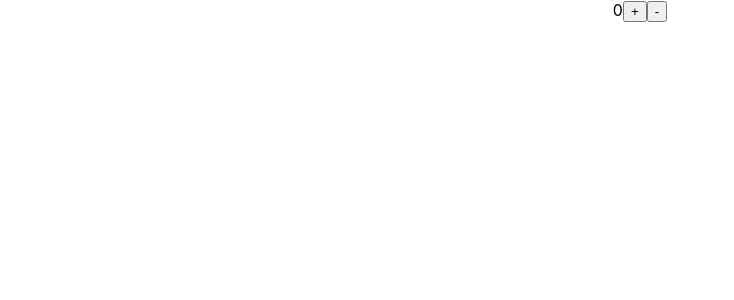
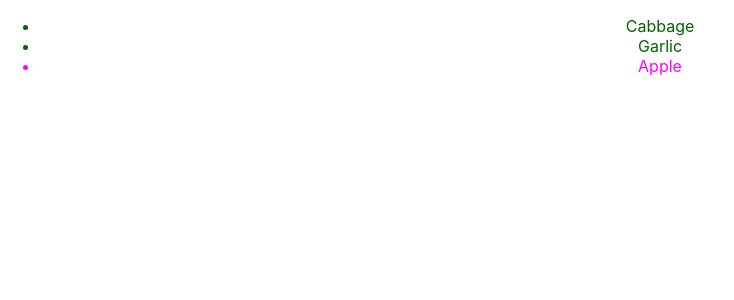
Before and after one commit to HtetKo510217/nodejs-todo-app, a React (Create React App) app: page / in a window 1280 px wide. Shown: the top 300 px of the page, without its empty margins (0-734 px from the left). Built offline with nearby package versions, Linux system fonts and the light colour scheme.

Commit message:
Conditional rendering

```diff
--- a/src/App.js
+++ b/src/App.js
@@ -1,11 +1,13 @@
 import './App.css';
+import ConditionalRender from './components/ConditionalRender';
 // import Gallery from './components/Gallery';
-import EventHandaller from './components/EventHandaller'
+// import EventHandaller from './components/EventHandaller'
 function App() {
   return (
     <div className="App">
       {/* <Gallery /> */}
-      <EventHandaller/>
+      {/* <EventHandaller/> */}
+      <ConditionalRender/>
     </div>
   );
 }
--- /dev/null
+++ b/src/components/ConditionalRender.js
@@ -0,0 +1,22 @@
+const products = [
+  { title: 'Cabbage', isFruit: false, id: 1 },
+  { title: 'Garlic', isFruit: false, id: 2 },
+  { title: 'Apple', isFruit: true, id: 3 },
+];
+
+export default function ConditionalRender() {
+  const listItems = products.map(product =>
+    <li
+      key={product.id}
+      style={{
+        color: product.isFruit ? 'magenta' : 'darkgreen'
+      }}
+    >
+      {product.title}
+    </li>
+  );
+
+  return (
+    <ul>{listItems}</ul>
+  );
+}
```
